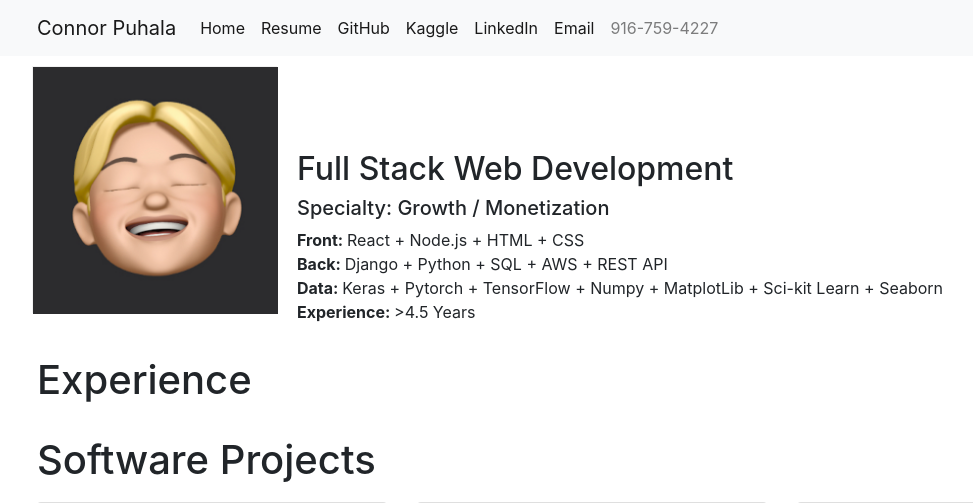
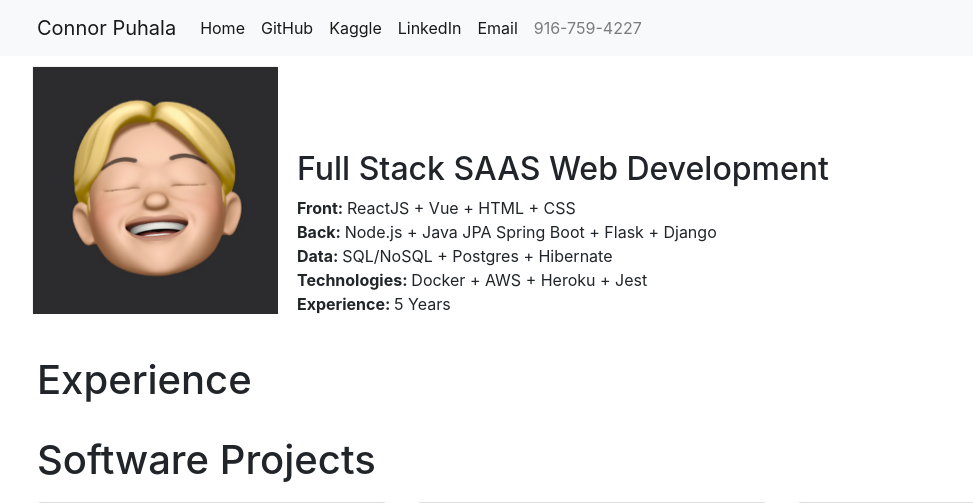
Before and after one commit to connorpuhala/PersonalPortfolioWebsite, a Django app: page / in a window 1280 px wide. Shown: the top 503 px of the page, without its empty margins (48-1021 px from the left). Run offline with Django 3.2, Linux system fonts and the light colour scheme; data comes from the database, SQL or seed files in the repository; data that the repository does not hold is empty; some libraries are stand-ins or nearby versions.

Commit message:
Update with CharterUP

```diff
--- a/personal_portfolio/templates/base.html
+++ b/personal_portfolio/templates/base.html
@@ -15,9 +15,9 @@
             <!-- <li class="nav-item active">
               <a class="nav-link" href="{% url 'story' %}">Story</a>
             </li> -->
-            <li class="nav-item active">
+            <!-- <li class="nav-item active">
               <a class="nav-link" href="{% url 'about_page' %}">Resume</a>
-            </li>
+            </li> -->
             <li class="nav-item active">
               <a class="nav-link" href="https://github.com/connorpuhala" target="_blank">GitHub</a>
             </li>
--- a/projects/templates/project_index.html
+++ b/projects/templates/project_index.html
@@ -108,13 +108,13 @@
       <!-- <p style="text-align: right"><img style="width: 245px; height: 247px;" alt="Image description" src="{% static 'img/me.jpg' %}"></p> -->
     </div>
     <div class="column"><div id="centercontainer">
-      <div class="h2">Full Stack Web Development</div>
-      <h5>Specialty: Growth / Monetization</h5>
+      <div class="h2">Full Stack SAAS Web Development</div>
       <p>
-        <b>Front: </b>React + Node.js + HTML + CSS </br>
-        <b>Back: </b>Django + Python + SQL + AWS + REST API</br>
-        <b>Data: </b>Keras + Pytorch + TensorFlow + Numpy + MatplotLib + Sci-kit Learn + Seaborn </br>
-        <b>Experience: </b> >4.5 Years</br>
+        <b>Front: </b>ReactJS + Vue + HTML + CSS </br>
+        <b>Back: </b>Node.js + Java JPA Spring Boot + Flask + Django</br>
+        <b>Data: </b>SQL/NoSQL + Postgres + Hibernate</br>
+        <b>Technologies: </b>Docker + AWS + Heroku + Jest </br>
+        <b>Experience: </b> 5 Years</br>
         <!-- <b>Machine Learning: </b>Keras + Pytorch + TensorFlow + Numpy + MatplotLib + Sci-kit Learn + Seaborn <br>
         <b>Web Dev: </b>Python + Django + Bootstrap + CSS + HTML <br>
         <b>iOS: </b>Objective-C + XCode <br>
```
Also changed, not shown: personal_portfolio/settings.py (+12 -12 lines), projects/static/img/experience4.png (added), projects/static/img/project12.png (added), 1 other file.
